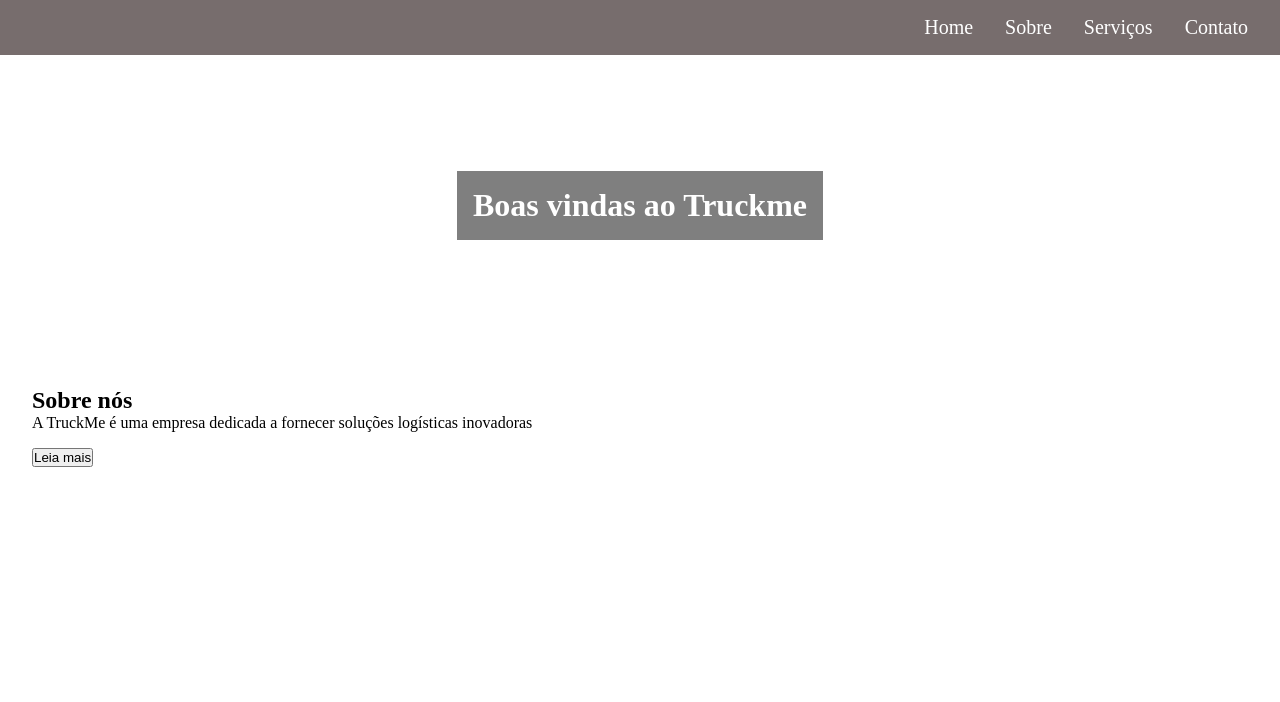
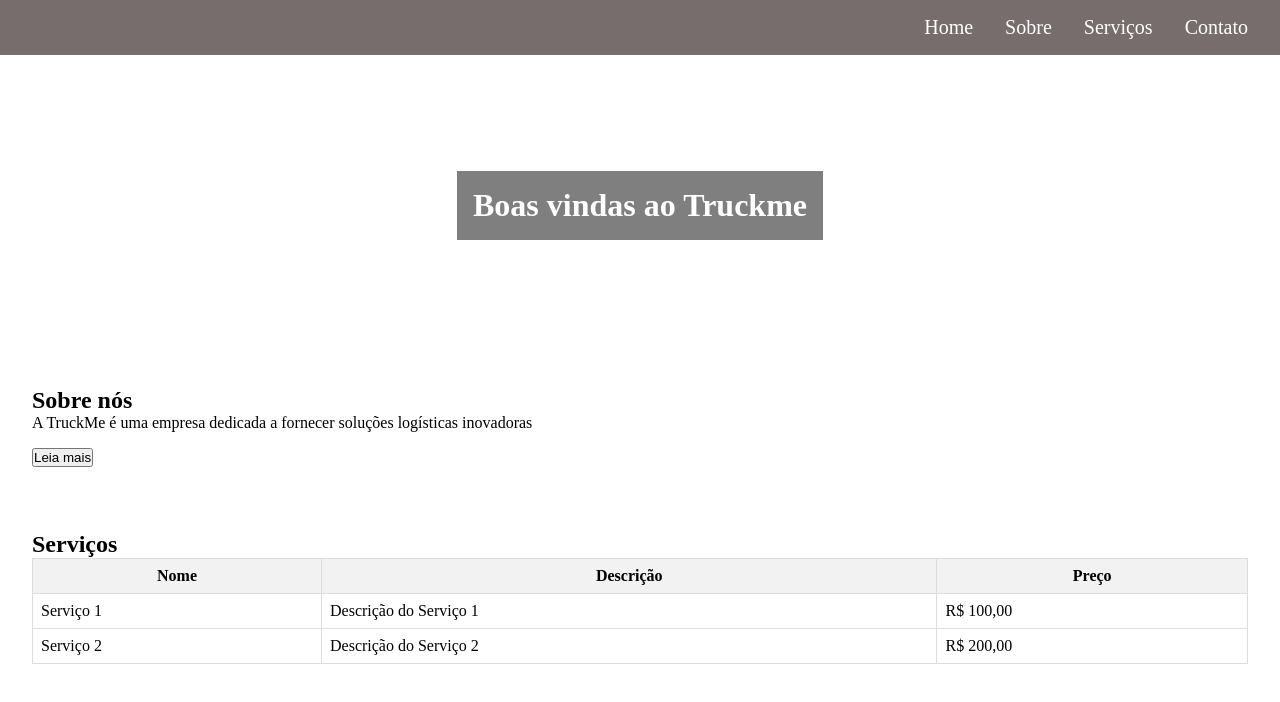
Before and after one commit to ebagabee/Challenge-Truckme, a Vue app: page / in a window 1280 px wide. Shown: the top 702 px of the page. Built offline with nearby package versions, Linux system fonts and the light colour scheme.

Commit message:
ServicesTableComponent init

```diff
--- a/src/App.vue
+++ b/src/App.vue
@@ -4,6 +4,7 @@
 
   <main>
     <AboutComponent />
+    <ServicesTableComponent />
   </main>
 </template>
 
@@ -11,4 +12,5 @@
 import HeaderComponent from './components/HeaderComponent.vue';
 import BannerComponent from './components/BannerComponent.vue';
 import AboutComponent from './components/AboutComponent.vue';
+import ServicesTableComponent from './components/ServicesTableComponent.vue';
 </script>
--- /dev/null
+++ b/src/components/ServicesTableComponent.vue
@@ -0,0 +1,43 @@
+<template>
+    <section>
+      <h2>Serviços</h2>
+      <table>
+        <thead>
+          <tr>
+            <th>Nome</th>
+            <th>Descrição</th>
+            <th>Preço</th>
+          </tr>
+        </thead>
+        <tbody>
+          <tr>
+            <td>Serviço 1</td>
+            <td>Descrição do Serviço 1</td>
+            <td>R$ 100,00</td>
+          </tr>
+          <tr>
+            <td>Serviço 2</td>
+            <td>Descrição do Serviço 2</td>
+            <td>R$ 200,00</td>
+          </tr>
+        </tbody>
+      </table>
+    </section>
+  </template>
+
+  <script setup lang="ts">
+  </script>
+
+  <style>
+  table {
+    width: 100%;
+    border-collapse: collapse;
+  }
+  th, td {
+    border: 1px solid #ddd;
+    padding: 8px;
+  }
+  th {
+    background-color: #f2f2f2;
+  }
+  </style>
```
